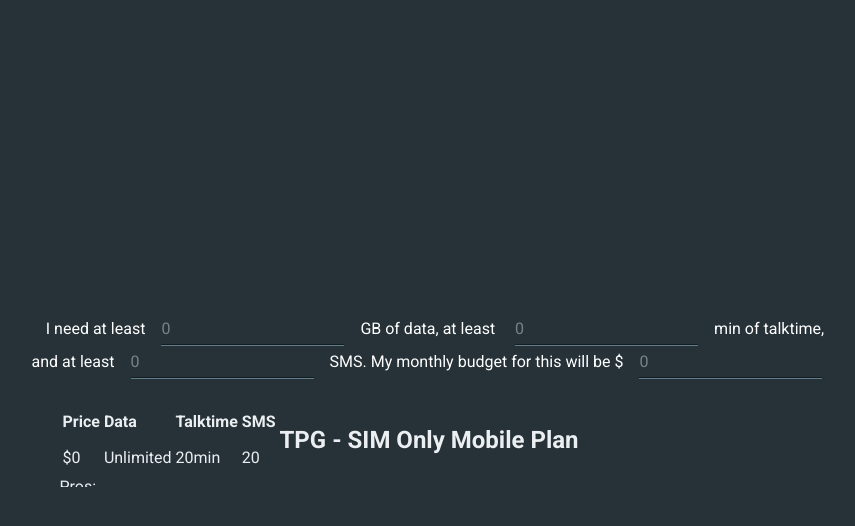
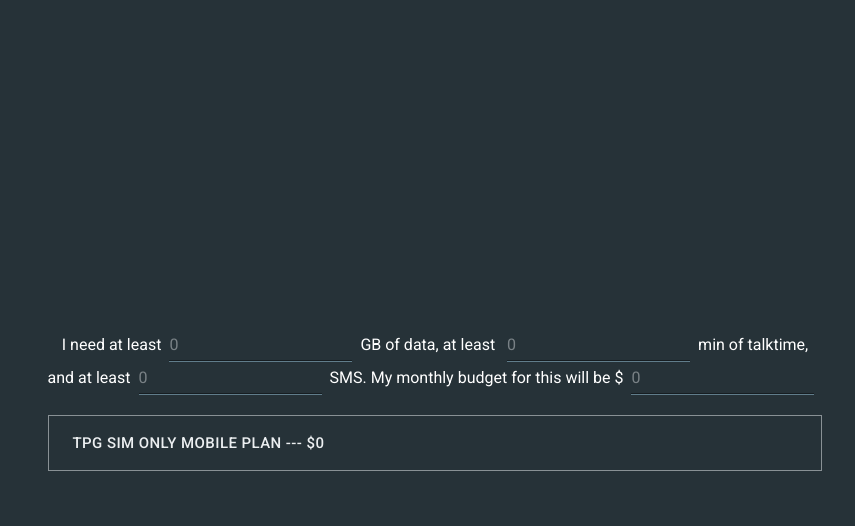
Before and after one commit to keanekwa/sg-mobile-plans, a React (Create React App) app: page /self in a window 1280 px wide. Both pictures are taken after a click on the button "NEXT". Shown: the top 526 px of the page, without its empty margins (205-1060 px from the left). Built offline with nearby package versions, Linux system fonts and the light colour scheme.

Commit message:
More CSS edits

```diff
--- a/src/App.js
+++ b/src/App.js
@@ -22,7 +22,7 @@
     }
 	}
 
-  handleClick = (optionKey, optionsSelected) => {
+  handleClick = (optionKey) => {
     this.setState({mode: optionKey});
   }
 
--- a/src/components/Result.js
+++ b/src/components/Result.js
@@ -1,9 +1,30 @@
 import React from 'react';
-import { Paper } from '@material-ui/core';
 import Collapse from '@material-ui/core/Collapse';
-import './Result.scss'
+import Button from '@material-ui/core/Button';
+import Box from '@material-ui/core/Box';
+import { makeStyles } from '@material-ui/core/styles';
+import { blueGrey } from '@material-ui/core/colors/';
+
+const useStyles = makeStyles({
+  root: {
+    margin: '1.25rem 0 0 0',
+    textAlign: 'left',
+    backgroundColor: blueGrey[800],
+  },
+  button: {
+    justifyContent: 'left',
+    backgroundColor: blueGrey[900],
+  },
+  data: {
+    padding: '0 1rem 1rem 1rem',
+    background: 'none',
+    color: blueGrey[50],
+  },
+});
 
 export default function Result(props) {
+  const classes = useStyles();
+
   let pros, cons = undefined;
   if (props.pros === undefined) {
     pros = '';
@@ -24,28 +45,19 @@
   }
 
   return (
-    <Collapse in={checked} collapsedHeight='6.75rem'>
-      <table onClick={expandOrMinimize}>
-        <tbody>
-          <tr>
-            <th class='sideBorderTableCells'>Price</th>
-            <th class='sideBorderTableCells'>Data</th>
-            <th class='sideBorderTableCells'>Talktime</th>
-            <th class='sideBorderTableCells'>SMS</th>
-            <td rowSpan={2} align='center'><h2>{props.telco} - {props.planName}</h2></td>
-          </tr>
-          <tr>
-            <td class='sideBorderTableCells'>${props.price % 1 === 0 ? props.price : props.price.toFixed(2)}</td>
-            <td class='sideBorderTableCells'>{props.data}{props.data === 'Unlimited' ? '' : 'GB'}</td>
-            <td class='sideBorderTableCells'>{props.talktime}{props.talktime === 'Unlimited' ? '' : 'min'}</td>
-            <td class='sideBorderTableCells'>{props.sms}</td>
-          </tr>
-        </tbody>
-      </table>
-      {pros === '' ? '' : 'Pros:'}
-      {pros === '' ? '' : <ul>{pros}</ul>}
-      {cons === '' ? '' : 'Cons:'}
-      {cons === '' ? '' : <ul>{cons}</ul>}
+    <Collapse className={classes.root} in={checked} collapsedHeight='56px'>
+      <Button size='large' className={classes.button} component='div' color='primary' variant='outlined' fullWidth={true} onClick={expandOrMinimize}>
+        {props.telco} {props.planName} --- ${props.price % 1 === 0 ? props.price : props.price.toFixed(2)}
+      </Button>
+      <Box className={classes.data} square={true}>
+        Data: {props.data}{props.data === 'Unlimited' ? '' : 'GB'}<br/>
+        Talktime: {props.talktime}{props.talktime === 'Unlimited' ? '' : 'min'}<br/>
+        SMS: {props.sms}<br/>
+        {pros === '' ? '' : 'Pros:'}
+        {pros === '' ? '' : <ul>{pros}</ul>}
+        {cons === '' ? '' : 'Cons:'}
+        {cons === '' ? '' : <ul>{cons}</ul>}
+      </Box>
     </Collapse>
   );
 }
--- a/src/components/Result.scss
+++ /dev/null
@@ -1,16 +0,0 @@
-.MobilePlanPaper {
-  h2 {
-    padding: 0 0 0 1rem;
-    margin: 0,
-  }
-  .sideBorderTableCells {
-    padding: 0 0.75rem;
-    border-right: 3px solid #d5d5d5;
-    border-left: 3px solid #d5d5d5;
-    width: 65px;
-    vertical-align: middle;
-  }
-  ul {
-    margin: 0,
-  }
-}
--- a/src/index.js
+++ b/src/index.js
@@ -15,15 +15,10 @@
     },
   },
   overrides: {
-    App: {
-      root: {
-        backgroundColor: '#000',
-      },
-    },
     MuiButton: {
       root: {
+        borderRadius: '0',
         marginBottom: '1rem',
-        borderRadius: 'false',
       },
       sizeLarge: {
         padding: '14px 24px',
@@ -32,23 +27,20 @@
     MuiInput: {
       root: {
         color: blueGrey[50],
-        margin: '0 1rem 0 1rem',
+        margin: '0 0.5rem',
       },
       underline: {
         borderBottom: '1px solid ' + blueGrey[500],
       },
     },
-    MuiCollapse: {
-      container:{
-        border: '1px solid ' + blueGrey[50],
-        margin: '1.25rem 0 0 0',
-      },
-      wrapper: {
-        padding: '1.5rem 1.75rem',
-        textAlign: 'left',
-        color: blueGrey[50],
-        backgroundColor: 'none',
-      }
+  },
+  table: {
+    root: {
+      padding: '0 0.75rem',
+      borderRight: '3px solid #d5d5d5',
+      borderLeft: '3px solid #d5d5d5',
+      width: '65px',
+      verticalAlign: 'middle',
     },
   },
 });
```
